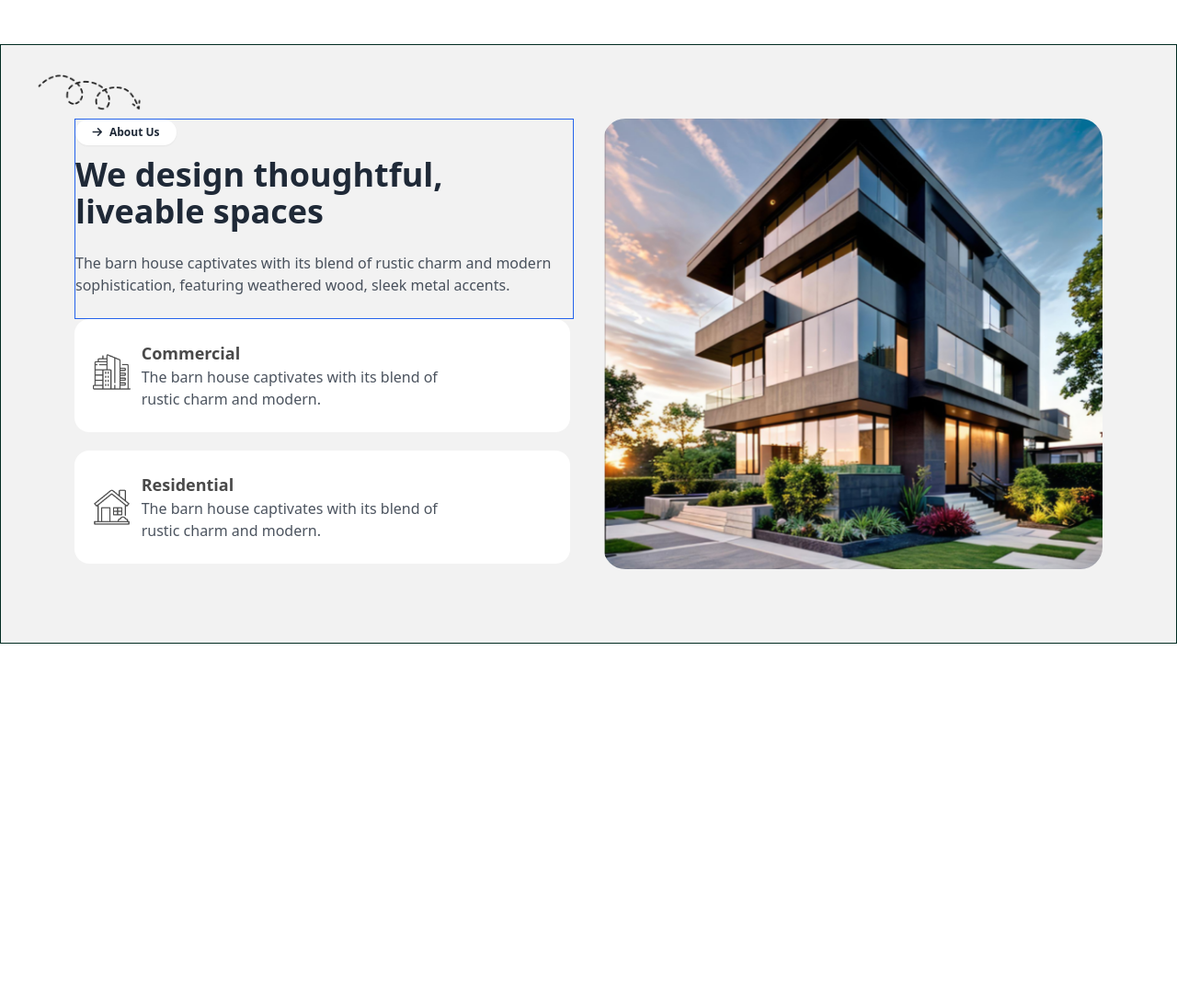
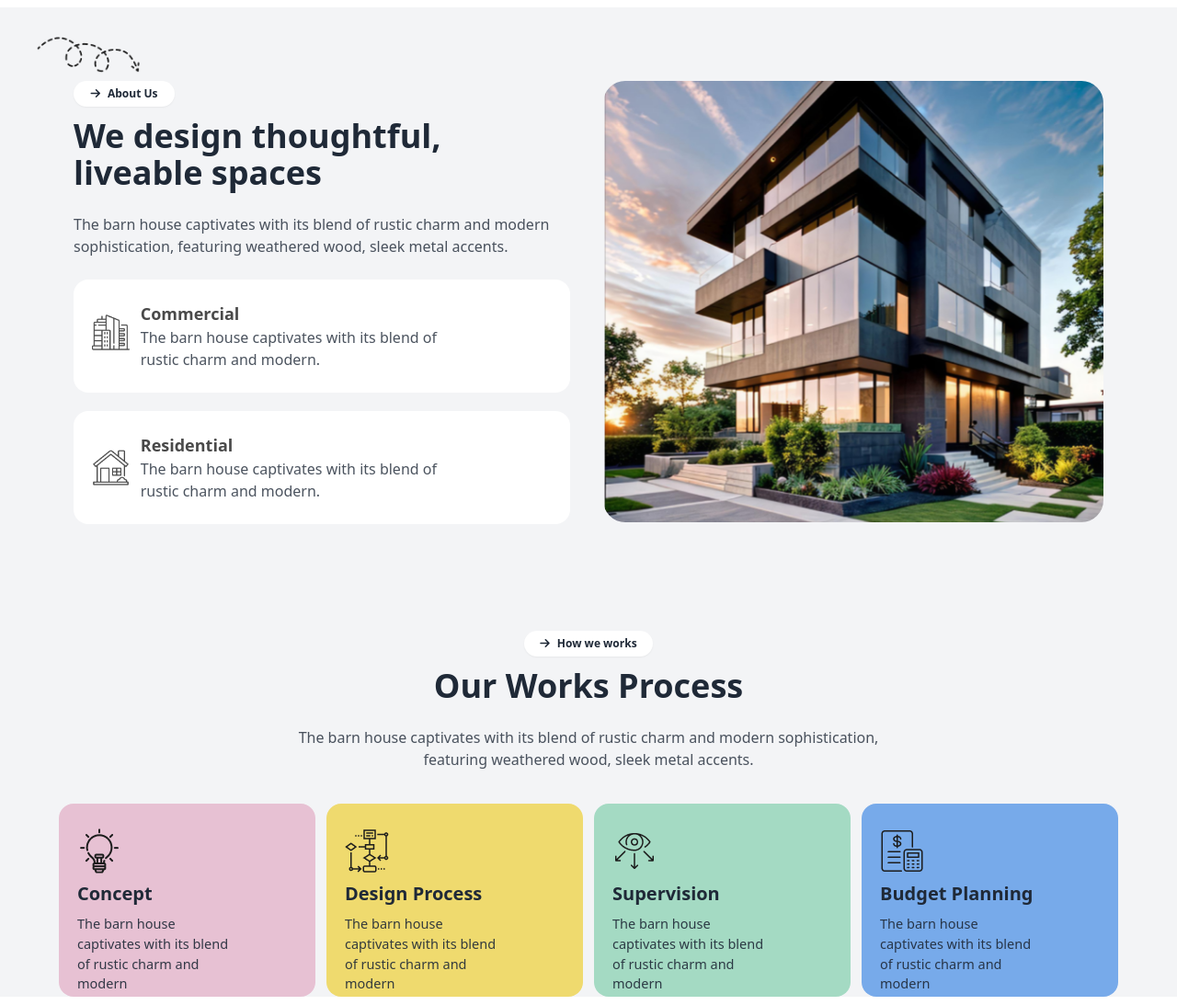
Before and after one commit to NJSamira/Assignment-3, a plain HTML site: page index.html in a window 1280 px wide. Shown: the part 840-1933 px from the top of the page at 92% size. Before the commit the page ends 1540 px from the top, so only its background shows below. Drawn offline with nearby package versions, Linux system fonts and the light colour scheme.

Commit message:
work process section done

```diff
--- a/index.html
+++ b/index.html
@@ -105,7 +105,7 @@
 
         <!-- banner section starts here -->
          <section>
-          <div class="hero mt-9 md:mt-14">
+          <div class="hero mt-7 md:mt-14">
             <div class="hero-content text-center flex items-center justify-center flex-col">
               <div>
                 <img src="./Images/banner.png" alt="">
@@ -129,27 +129,26 @@
          </section>
     </header>
 
-    <main>
+    <main class="bg-gray-100">
+
       <!-- About us section starts here-->
-
-      <section class="mt-24 h-auto border border-emerald-950 bg-[#1e1e1e]">
-        <div class="hero bg-base-200">
-          <div class="hero-content flex-col-reverse  items-center md:items-start p-2 g-4 md:p-20 md:gap-8  relative lg:flex-row-reverse">
-          <div class="relative w-full rounded-3xl     overflow-hidden flex md:flex-1 justify-center items-start">
-              <img class="w-[100%] h-[190px] md:w-full md:h-[490px] object-cover" src="./Images/Rectangle.png" alt="Description">
+      <section class=" md:container md:mx-auto mt-10 md:mt-14 h-auto">
+        <div class="hero">
+          <div class="hero-content flex-col-reverse  items-center md:items-start p-2 g-4 md:p-20 md:gap-8 relative lg:flex-row-reverse">
+          <div class="relative md:max-h-[505px]   overflow-hidden flex md:flex-1 justify-center items-start">
+              <img class="w-[400px] xl:w-[900px] md:w-[600px] mr-1 md:mr-0 h-[190px] md:h-[505px] xl:h-[480px]  rounded-3xl  lg:rounded-[24px] object-cover" src="./Images/Rectangle.png" alt="Description">
           </div>
 
-
             <div class="md:w-[100%] flex-1">
-              <div class=" md:absolute top-8 left-10">
+              <div class="invisible md:visible md:absolute top-8 left-10">
                 <img class="w-28" src="./Images/Vector.png" alt="">
               </div>
-              <div class=" border border-blue-600 flex flex-col items-center text-center md:flex-none md:items-start md:text-start">
+              <div class="flex flex-col items-center text-center pb-3 md:pb-0 pt-0 md:flex-none md:items-start md:text-start">
                 <a class="w-[110px] md:w-[110px] h-4 rounded-full btn min-h-7 hover:bg-btncolor3 border-none bg-btncolor3 text-[12px] font-bold">
                   <i class="fa-solid fa-arrow-right"></i>
                   About Us</a>
-                <h1 class="text-2xl md:text-4xl md:mt-3 font-extrabold ">We design thoughtful, liveable spaces</h1>
-                <p class="text-[15px] md:text-base md:py-6 opacity-80 ">
+                <h1 class="text-2xl md:text-4xl mt-3 font-extrabold ">We design thoughtful, liveable spaces</h1>
+                <p class="text-[15px] md:text-base py-2 md:py-6 opacity-80 ">
                   The barn house captivates with its blend of rustic charm and
                   modern sophistication, featuring weathered wood, sleek metal accents.
                 </p>
@@ -184,6 +183,69 @@
           </div>
         </div>
       </section>
+      <!-- work process section starts here -->
+
+      <section class="container mx-auto mt-10 md:mt-3 h-auto pb-3 md:pb-0 pt-0 py-3 md:py-6">
+        <div class="flex flex-col items-center text-center">
+          <a class="w-[140px] h-4 rounded-full btn min-h-7 hover:bg-btncolor3 border-none bg-btncolor3 text-[12px] font-bold">
+            <i class="fa-solid fa-arrow-right"></i>
+            How we works</a>
+          <h1 class="text-2xl md:text-4xl mt-3 font-extrabold">Our Works Process</h1>
+          <p class="md:w-2/4 w-[270px] text-[15px] md:text-base md:py-6 opacity-80  py-2  ">
+            The barn house captivates with its blend of rustic charm and modern sophistication, featuring weathered wood, sleek metal accents.
+          </p>
+        </div>
+        <!--------------- cards---------------->
+        <div class="w-[90%]  mx-auto grid grid-cols-1 md:grid-cols-4 gap-3 mt-3">
+          <div class="card md:h-[210px] h-[180px] md:p-2 md:pt-[15px] bg-[#E7C1D3] flex flex-col items-start justify-start">
+            <div class="card-body p-[20px] md:p-3">
+              <div class="items-center">
+                <img src="./Images/concept.png" alt="">
+              </div>
+              <h2 class="card-title text-[15px] md:text-xl font-bold">Concept</h2>
+              <p class="md:w-[170px] w-[95%] text-[13px] md:text-[14.5px] opacity-90 ">
+                The barn house captivates with its blend of rustic charm and modern
+              </p>
+            </div>
+          </div>
+
+          <div class="card md:h-[210px] h-[180px] md:p-2 md:pt-[15px] bg-[#EFDA6E] flex flex-col items-start justify-start">
+            <div class="card-body p-[20px] md:p-3">
+              <div class="items-center">
+                <img src="./Images/flow-chart.png" alt="">
+              </div>
+              <h2 class="card-title text-[15px] md:text-xl font-bold">Design Process</h2>
+              <p class="md:w-[170px] w-[95%] text-[13px] md:text-[14.5px]  opacity-90 ">
+                The barn house captivates with its blend of rustic charm and modern
+              </p>
+            </div>
+          </div>
+
+          <div class="card md:h-[210px] h-[180px] md:p-2 md:pt-[15px] bg-[#A4DAC3] flex flex-col items-start justify-start">
+            <div class="card-body p-[20px] md:p-3">
+              <div class="items-center">
+                <img src="./Images/vision.png" alt="">
+              </div>
+              <h2 class="card-title text-[15px] md:text-xl font-bold">Supervision</h2>
+              <p class="md:w-[170px] w-[95%] text-[13px] md:text-[14.5px] opacity-90 ">
+                The barn house captivates with its blend of rustic charm and modern
+              </p>
+            </div>
+          </div>
+
+          <div class="card md:h-[210px] h-[180px] md:p-2 md:pt-[15px] bg-[#77AAEA] flex flex-col items-start justify-start">
+            <div class="card-body p-[20px] md:p-3">
+              <div class="items-center">
+                <img src="./Images/budget-planning.png" alt="">
+              </div>
+              <h2 class="card-title text-[15px] md:text-xl font-bold">Budget Planning</h2>
+              <p class="md:w-[170px] w-[95%] text-[13px] md:text-[14.5px]  opacity-90 ">
+                The barn house captivates with its blend of rustic charm and modern
+              </p>
+            </div>
+          </div>
+        </div>
+      </section>
     </main>
 
     <footer></footer>
```
